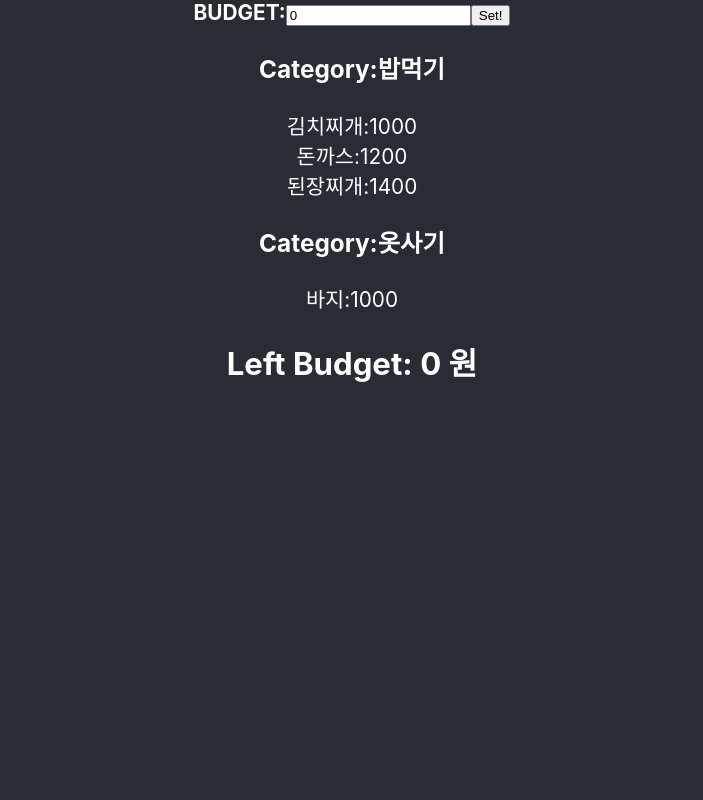
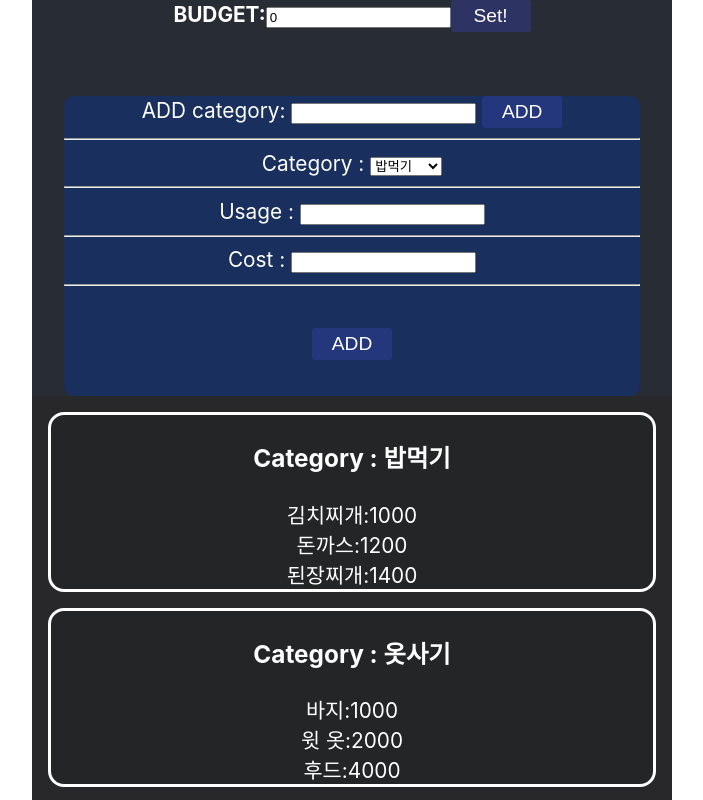
Before and after one commit to Juyeong-Byeon/budget_manager, a React (Create React App) app: page / in a window 1280 px wide. Shown: the top 800 px of the page, without its empty margins (288-991 px from the left). Built offline with nearby package versions, Linux system fonts and the light colour scheme.

Commit message:
기초적 css 설정, budgetController component 구현
기초적 css 설정, budgetController component 구현

```diff
--- a/package.json
+++ b/package.json
@@ -30,5 +30,8 @@
       "last 1 firefox version",
       "last 1 safari version"
     ]
-  }
+
+
+  },
+  "homepage": "."
 }
--- a/src/App.css
+++ b/src/App.css
@@ -1,10 +1,30 @@
+html{
+  overflow-y: hidden;
+}
+::-webkit-scrollbar{
+  background-color: #39404d;
+}
+
 .App {
+  margin-left: auto;
+  margin-right: auto;
   text-align: center;
   background-color: #282c34;
-  width:100%;
-  height:1000px;
+  width:50%;
+  height:100%;
   color:white;
   font-size: 1.3rem;
+  align-items:'center';
+  overflow-y: none;
+}
+button{
+  background-color: #3641a76b;
+  border:none ;
+  border-radius: 3px;
+  width:5rem;
+  height: 2rem;
+  font-size:1.2rem;
+  color:white;
 }
 
 .App-logo {
--- a/src/App.js
+++ b/src/App.js
@@ -7,7 +7,7 @@ import BudgetTotal from './components/BudgetTotal';
 
 function App() {
  const [TotalBudget,setTotalBudget]=useState(0);
- const [budgetUseageInfo,setbudgetUseageInfo]=useState([
+ const [budgetUseageInfos,setbudgetUseageInfo]=useState([
    {
     category:"밥먹기",
     items:[{useage:'김치찌개',cost:1000},{useage:'돈까스',cost:1200},{useage:'된장찌개',cost:1400},],
@@ -15,18 +15,39 @@ function App() {
    },
    {
     category:"옷사기",
-    items:[{useage:'바지',cost:1000}],
+    items:[{useage:'바지',cost:1000},{useage:'윗 옷',cost:2000},{useage:'후드',cost:4000}],
+    used:0
+   },
+   {
+    category:"교통비",
+    items:[{useage:'바지',cost:1000},{useage:'윗 옷',cost:2000},{useage:'후드',cost:4000}],
+    used:0
+   },
+   {
+    category:"문화생활",
+    items:[{useage:'바지',cost:1000},{useage:'윗 옷',cost:2000},{useage:'후드',cost:4000}],
+    used:0
+   },
+   {
+    category:"공부",
+    items:[{useage:'바지',cost:1000},{useage:'윗 옷',cost:2000},{useage:'후드',cost:4000}],
     used:0
    }
   ]);
+
+ const CategoryAdd=useCallback((newCategory)=>{},[budgetUseageInfos])
+
  const SubmitBudget=useCallback((budget)=>{
    setTotalBudget(budget);
-},[TotalBudget]);
+  },[TotalBudget]);
+
+
+
   return (
     <div className="App">
       <BudgetSetter SubmitBudget={SubmitBudget} /*총예산 관리 컴포넌트*/></BudgetSetter >
-       <BudgetController /*카테고리별 예산관리, 사용내역 추가 컴포넌트*/></BudgetController >
-      <BudgetCategoryList BudgetCategorys={budgetUseageInfo} /* 카테고리 리스트(카테고리(사용내역))*/></BudgetCategoryList >
+       <BudgetController Categorys={budgetUseageInfos} /*카테고리별 예산관리, 사용내역 추가 컴포넌트*/></BudgetController >
+      <BudgetCategoryList BudgetCategorys={budgetUseageInfos} /* 카테고리 리스트(카테고리(사용내역))*/></BudgetCategoryList >
       <BudgetTotal TotalBudget={TotalBudget} /*현제 남은 예산*/></BudgetTotal>
     </div>
   );
--- a/src/components/BudgetCategory.js
+++ b/src/components/BudgetCategory.js
@@ -6,9 +6,9 @@ export default function BudgetCategory({Category}) {
     const {category,items}=Category;
     console.log(category);
     return (
-        <div>
+        <div style={{borderWeight:'3rem', borderColor:'white', borderStyle:'solid', borderRadius:'1rem', backgroundColor:'rgba(5,5,5,0.1)',margin:'1rem'}}>
             <div>
-                <h3>Category:{Category?category:""}</h3>
+                <h3>Category : {Category?category:""}</h3>
             </div>
             <div>
                 {Category&&items.map((item,i)=>{return(<BudgetItem key={item.useage} item={item}></BudgetItem>)})}
--- a/src/components/BudgetCategoryList.js
+++ b/src/components/BudgetCategoryList.js
@@ -3,7 +3,7 @@ import BudgetCategory from './BudgetCategory';
 
 export default function BudgetCategoryList({BudgetCategorys}) {
     return (
-        <div>
+        <div style={{ overflowY:'scroll', height:'450px', backgroundColor:'rgba(40,40,40,0.8)'}}>
             {BudgetCategorys&&BudgetCategorys.map((Category,i)=>{return(<BudgetCategory key={Category.category} Category={Category}></BudgetCategory>)})}
         </div>
     )
--- a/src/components/BudgetController.js
+++ b/src/components/BudgetController.js
@@ -1,9 +1,30 @@
-import React from 'react'
+import React,{useState} from 'react'
 
-export default function BudgetController() {
+export default function BudgetController({Categorys,CategoryAdd}) {
+    const [newCategoryInput,setNewCategoryInput]=useState('');
+
+    const newCategoryOnchange=(e)=>{
+        setNewCategoryInput(e.target.value);
+    };
+
     return (
-        <div>
-
+        <div style={{backgroundColor:'#192F5E',height:'300px',width:'90%',marginLeft:"auto",marginRight: 'auto',borderRadius:'10px',marginTop:'4rem'}}>
+            <span>ADD category: <input type='text' value={newCategoryInput} onChange={(e)=>{newCategoryOnchange(e)}}></input> <button onClick={()=>{console.log('set');setNewCategoryInput('')}}>ADD</button></span>
+            <hr/>
+            <div>
+                <span>
+                        <label htmlFor="selectCategory">Category : </label>
+                        <select id='selectCategory'>
+                           {Categorys&&Categorys.map((category,index)=>{return(<option key={index}>{category.category}</option>)})}
+                        </select>
+                </span>
+                    <hr/>
+                <label htmlFor='usage'> Usage : </label><input id='usage' type='text'></input>
+                    <hr/>
+                <label>Cost : </label><input id='Cost' type='text'></input>
+                    <hr/>
+                <button style={{marginTop:'2rem'}}>ADD</button>
+            </div>
         </div>
     )
 }
--- a/src/components/BudgetSetter.js
+++ b/src/components/BudgetSetter.js
@@ -2,6 +2,8 @@ import React,{useState,useCallback} from 'react'
 
 export default function BudgetSetter({SubmitBudget}) {
     const [budget,setInputBudget]=useState(0);
+    const [BudgetSetup,ToggleBudgetSetup]=useState(true);
+
 
     const budgetInputChange=useCallback((e)=>{
         const inputText=e.target.value;
@@ -16,6 +18,7 @@ export default function BudgetSetter({SubmitBudget}) {
     const onKeyPress=(e)=>{
            if(e.charCode===13){
             const inputText=e.target.value;
+            ToggleBudgetSetup(!BudgetSetup);
             SubmitBudget(inputText);
            }
     };
@@ -23,8 +26,8 @@ export default function BudgetSetter({SubmitBudget}) {
     return (
         <div>
             <span><b>BUDGET:</b></span>
-            <input  type='text' placeholder='Set your total budget' value={budget} onChange={budgetInputChange} onKeyPress={onKeyPress}></input>
-            <button onClick={()=>{SubmitBudget(budget)}} >Set!</button>
+            {BudgetSetup?<input type='text' placeholder='Set your total budget' value={budget} onChange={budgetInputChange} onKeyPress={onKeyPress}></input>:""}
+            <button onClick={()=>{ToggleBudgetSetup(!BudgetSetup);SubmitBudget(budget)}}>{BudgetSetup?"Set!":"Change"}</button>
         </div>
     )
 }
--- a/src/components/BudgetTotal.js
+++ b/src/components/BudgetTotal.js
@@ -2,8 +2,8 @@ import React from 'react'
 
 export default function BudgetTotal({TotalBudget}) {
     return (
-        <div>
-            <h2>Left Budget: {TotalBudget} 원</h2>
+        <div style={{margin:'3rem'}}>
+            <h2>Left budget: {TotalBudget} 원</h2>
         </div>
     )
 }
```
